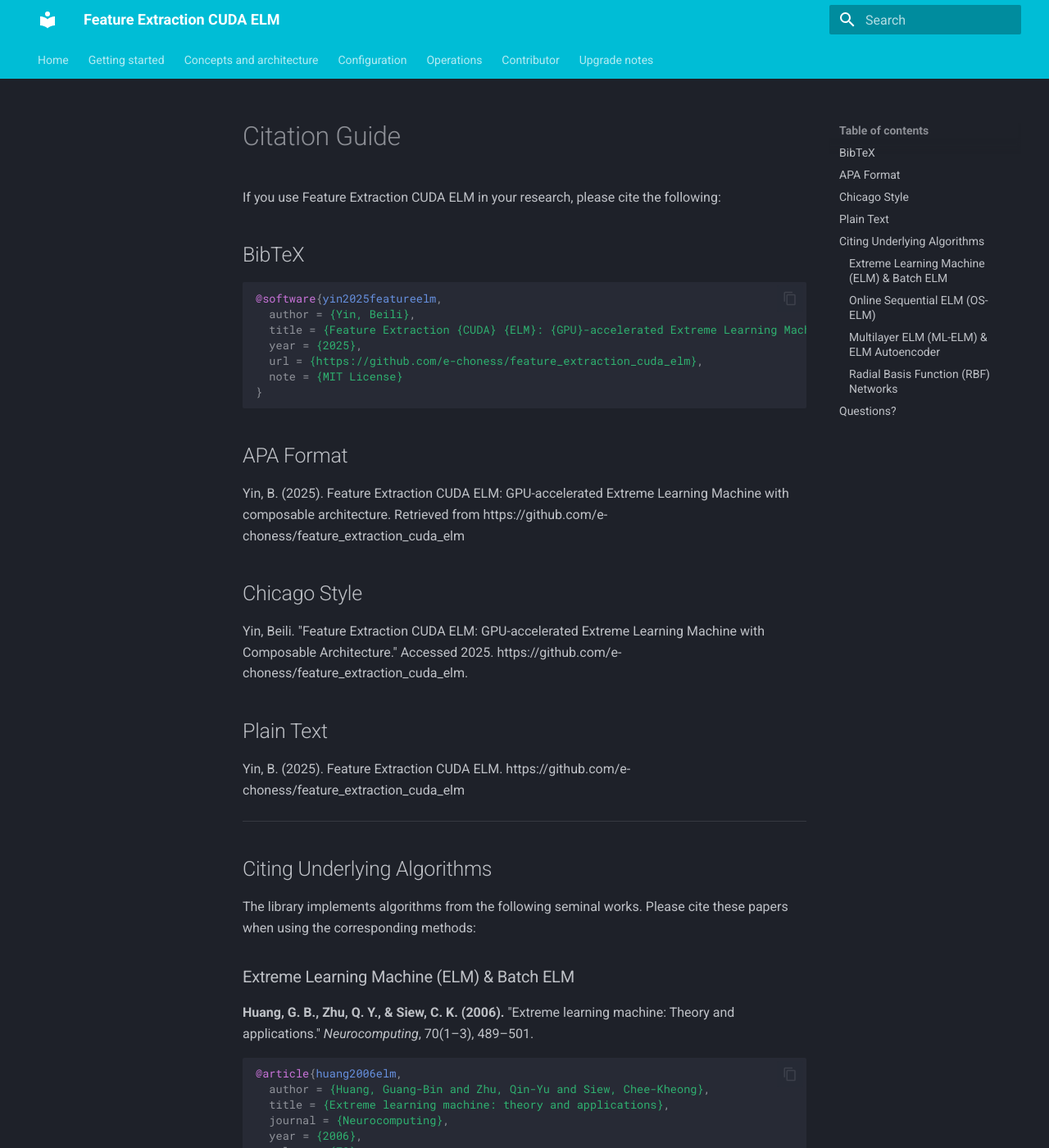
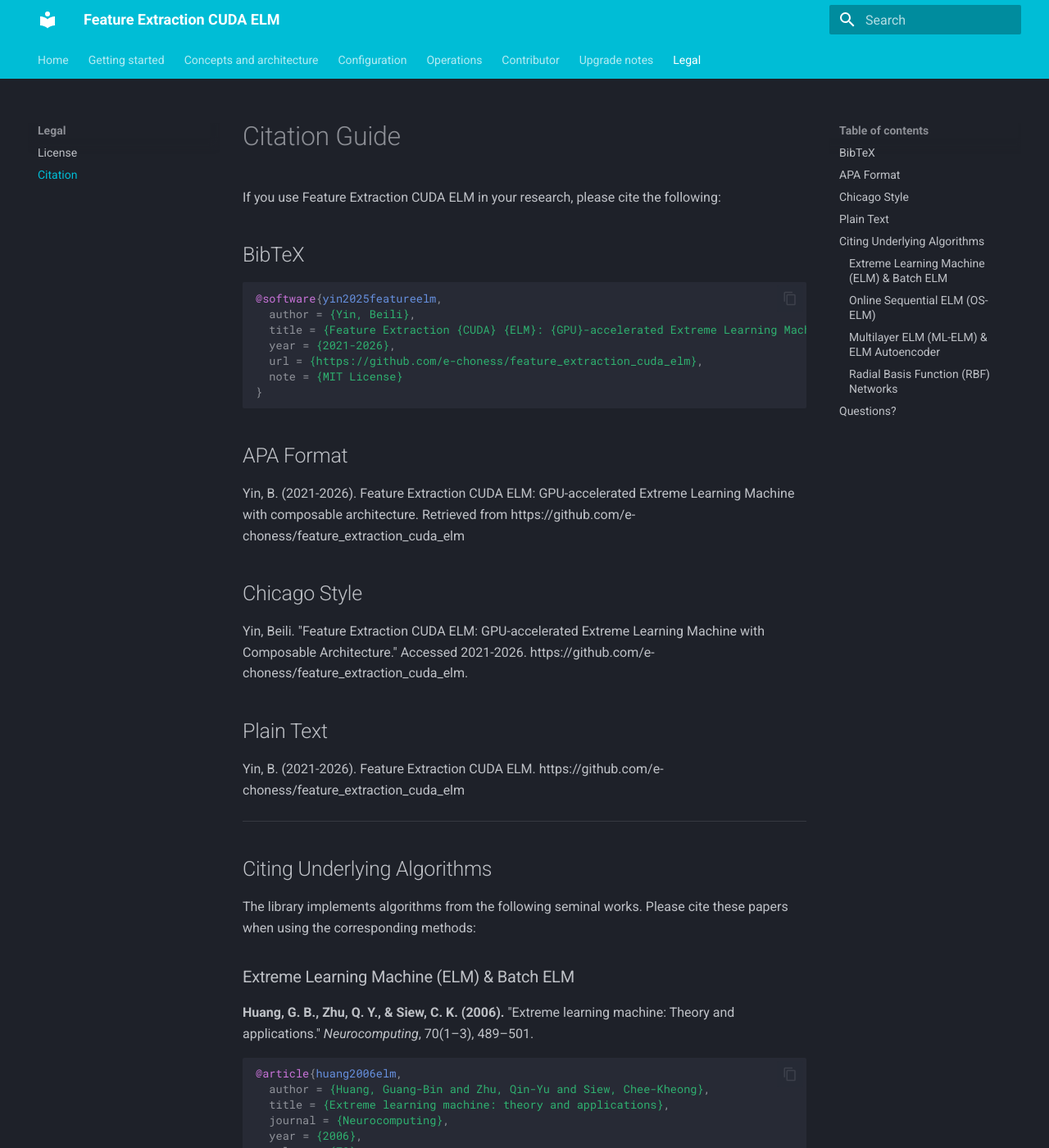
Before and after one commit to e-choness/feature_extraction_cuda_elm, an MkDocs documentation site: the page built from docs/CITATION.md, in a window 1280 px wide and 1400 px high. Shown: the whole window at 82% size. Built offline with MkDocs 1.6.1 and Material for MkDocs 9.7.7, drawn with Linux system fonts in a browser that asks for light colours.

Commit message:
fix: include license and citation guide in docs navigation

```diff
--- a/docs/CITATION.md
+++ b/docs/CITATION.md
@@ -8,7 +8,7 @@ If you use Feature Extraction CUDA ELM in your research, please cite the followi
 @software{yin2025featureelm,
   author = {Yin, Beili},
   title = {Feature Extraction {CUDA} {ELM}: {GPU}-accelerated Extreme Learning Machine with Composable Architecture},
-  year = {2025},
+  year = {2021-2026},
   url = {https://github.com/e-choness/feature_extraction_cuda_elm},
   note = {MIT License}
 }
@@ -16,15 +16,15 @@ If you use Feature Extraction CUDA ELM in your research, please cite the followi
 
 ## APA Format
 
-Yin, B. (2025). Feature Extraction CUDA ELM: GPU-accelerated Extreme Learning Machine with composable architecture. Retrieved from https://github.com/e-choness/feature_extraction_cuda_elm
+Yin, B. (2021-2026). Feature Extraction CUDA ELM: GPU-accelerated Extreme Learning Machine with composable architecture. Retrieved from https://github.com/e-choness/feature_extraction_cuda_elm
 
 ## Chicago Style
 
-Yin, Beili. "Feature Extraction CUDA ELM: GPU-accelerated Extreme Learning Machine with Composable Architecture." Accessed 2025. https://github.com/e-choness/feature_extraction_cuda_elm.
+Yin, Beili. "Feature Extraction CUDA ELM: GPU-accelerated Extreme Learning Machine with Composable Architecture." Accessed 2021-2026. https://github.com/e-choness/feature_extraction_cuda_elm.
 
 ## Plain Text
 
-Yin, B. (2025). Feature Extraction CUDA ELM. https://github.com/e-choness/feature_extraction_cuda_elm
+Yin, B. (2021-2026). Feature Extraction CUDA ELM. https://github.com/e-choness/feature_extraction_cuda_elm
 
 ---
 
--- a/mkdocs.yml
+++ b/mkdocs.yml
@@ -86,3 +86,6 @@ nav:
   - Upgrade notes:
       - Upgrade baseline: upgrade/baseline.md
       - H-OS-ELM migration: upgrade/h_os_elm.md
+  - Legal:
+      - License: LICENSE.md
+      - Citation: CITATION.md
```
Also changed, not shown: docs/LICENSE.md (added, +31 -0 lines).
